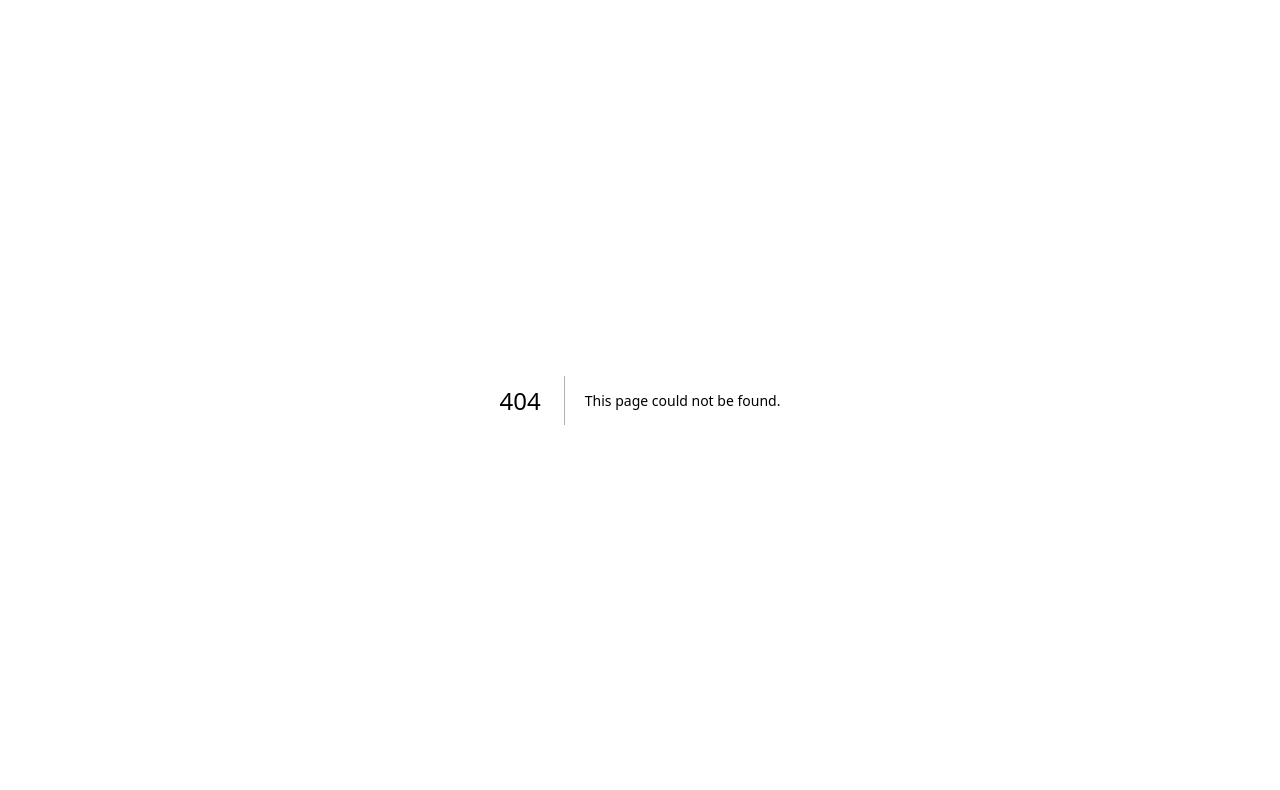
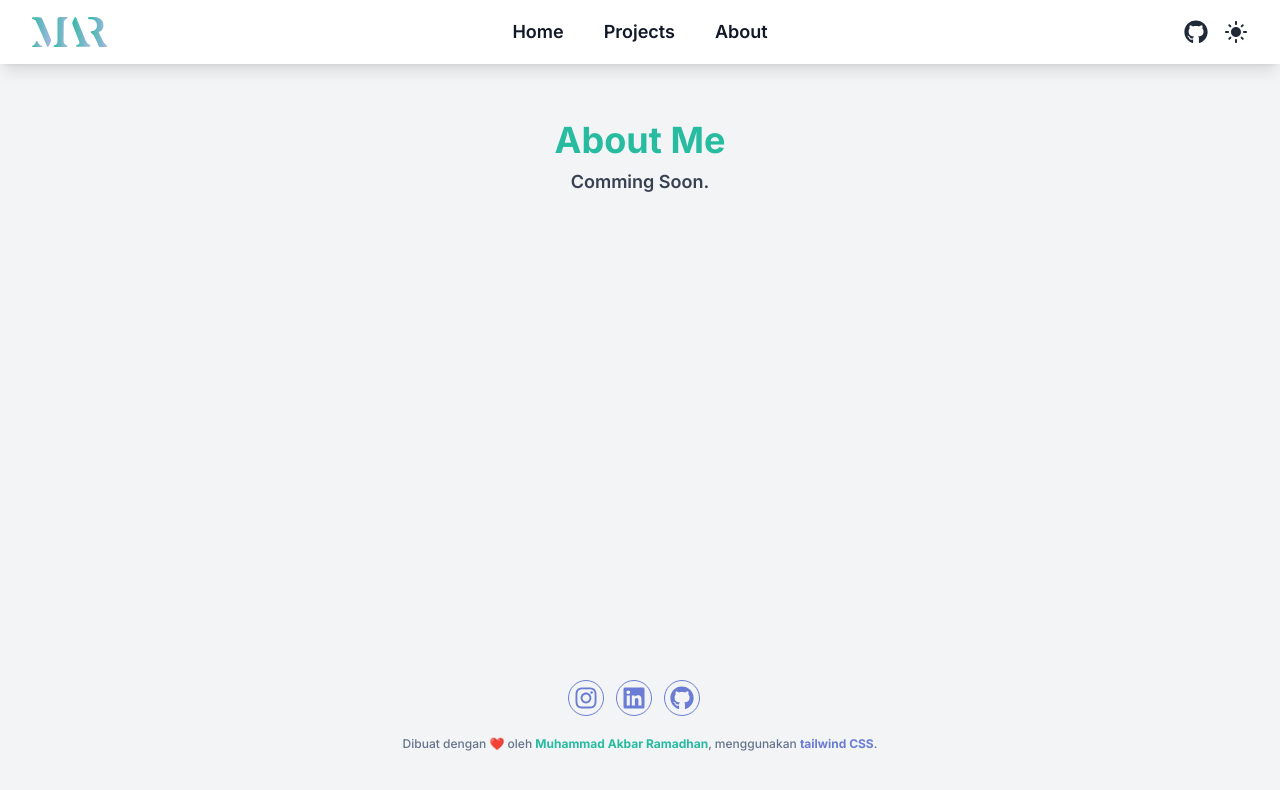
Before and after one commit to marmdhn/marmdhn, a Next.js app: page /about in a window 1280 px wide. Before the commit this address had no page. Shown: the top 790 px of the page. Built offline with nearby package versions, Linux system fonts and the light colour scheme; what tailwind-hamburgers would draw is missing.

Commit message:
feat: add about page

```diff
--- /dev/null
+++ b/app/about/layout.tsx
@@ -0,0 +1,26 @@
+import { ReactNode } from "react";
+import { Inter } from "next/font/google";
+import ClientSideLayout from "@/components/ClientSideLayout";
+import Navbar from "@/components/Navbar";
+import Footer from "@/components/Footer";
+
+interface ProjectsLayoutProps {
+  children: ReactNode;
+}
+
+export const metadata = {
+  title: "MARMDHN | About",
+  description: "This is the projects page of MARMDHN_ portfolio.",
+};
+
+export default function AboutLayout({ children }: ProjectsLayoutProps) {
+  return (
+    <div className="flex flex-col min-h-screen">
+      <Navbar />
+      <main className="flex-grow">
+        <ClientSideLayout>{children}</ClientSideLayout>
+      </main>
+      <Footer />
+    </div>
+  );
+}
--- /dev/null
+++ b/app/about/page.tsx
@@ -0,0 +1,18 @@
+import PortfolioSection from "@/app/projects/PortfolioSection";
+
+const About = () => {
+  return (
+    <div className="max-w-7xl px-8 xl:px-0 mx-auto py-10 h-full">
+      <div className="text-center mb-8">
+        <div className="flex flex-col gap-2">
+          <h1 className="text-4xl font-bold text-primary mt-4">About Me</h1>
+          <p className="text-gray-700 dark:text-gray-300 text-lg font-semibold">
+            Comming Soon.
+          </p>
+        </div>
+      </div>
+    </div>
+  );
+};
+
+export default About;
```
